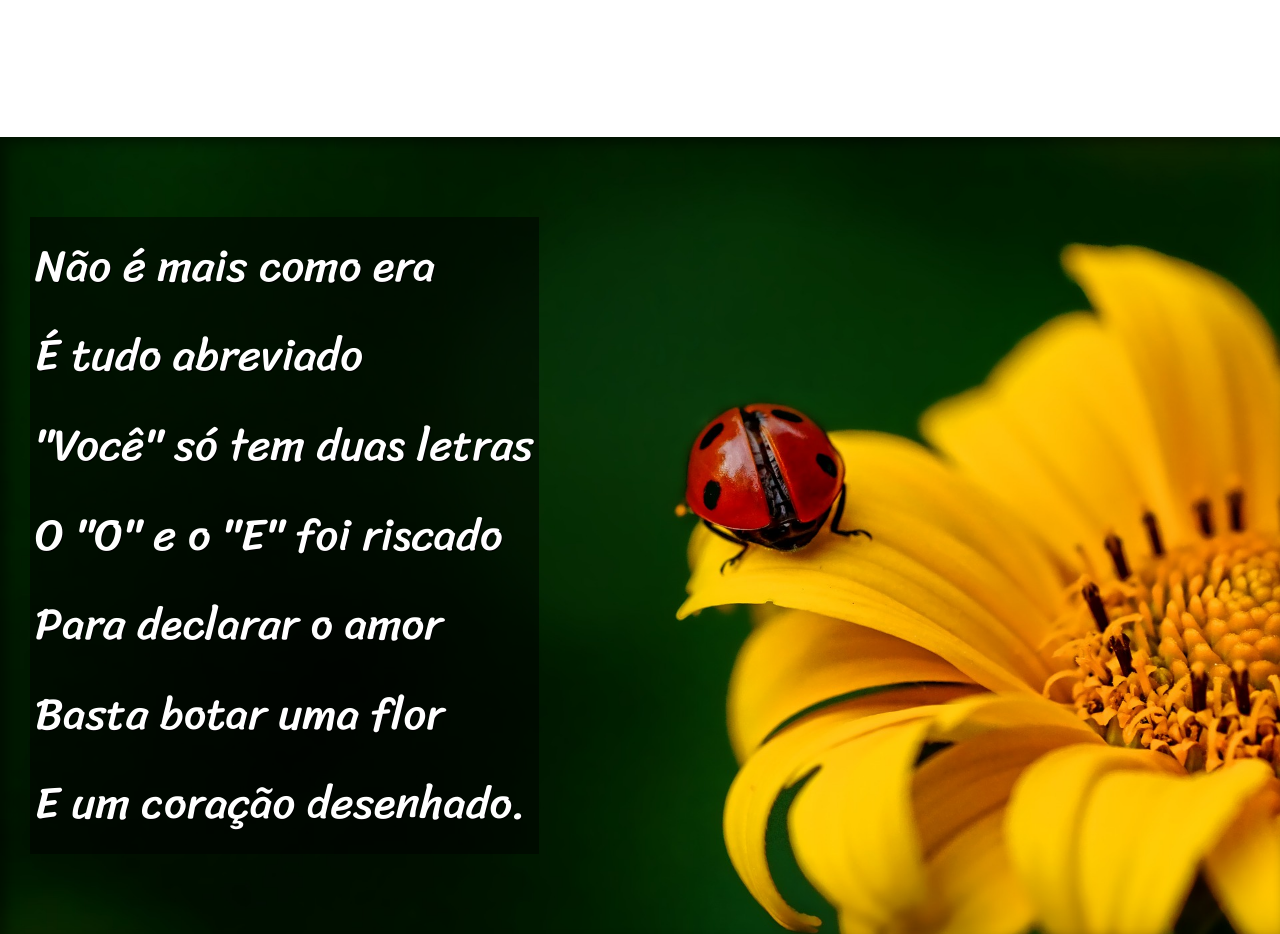
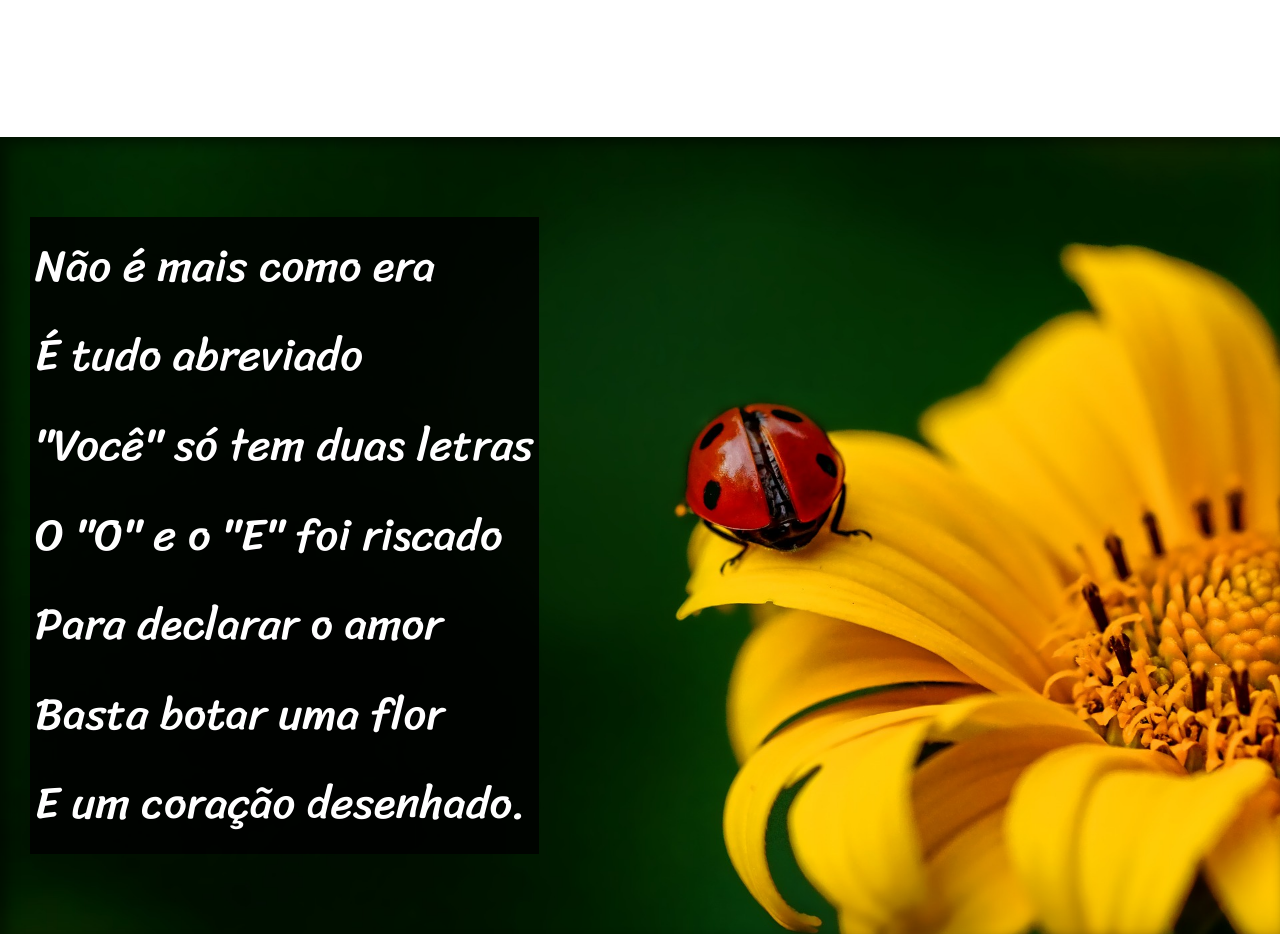
Before and after one commit to Muka1993/curso-html-css, a plain HTML site: page desafios/modulo-02/d012/index.html in a window 1280 px wide. Shown: the part 1000-1934 px from the top of the page. Drawn offline with Linux system fonts and the light colour scheme.

Commit message:
atualizando

```diff
--- a/desafios/modulo-02/d012/estilo/style.css
+++ b/desafios/modulo-02/d012/estilo/style.css
@@ -71,7 +71,7 @@ section.normal {
 section.imagem {
     background-color: rgb(51, 51, 51);
     color: white;
-    box-shadow: inset 6px 6px 13px 0px  rgba(0, 0, 0, 0.473);
+    box-shadow: inset 6px 6px 13px 1px  rgba(0, 0, 0, 0.473);
     background-size: cover;
     background-attachment: fixed;
 }
@@ -79,7 +79,7 @@ section.imagem {
 section.imagem > p {
     display: inline-block;
     padding: 5px;
-    background-color: rgba(0, 0, 0, 0.514);
+    background-color: rgba(0, 0, 0, 0.829);
     text-shadow: 1px 1px 0px black;
 }
 
```
